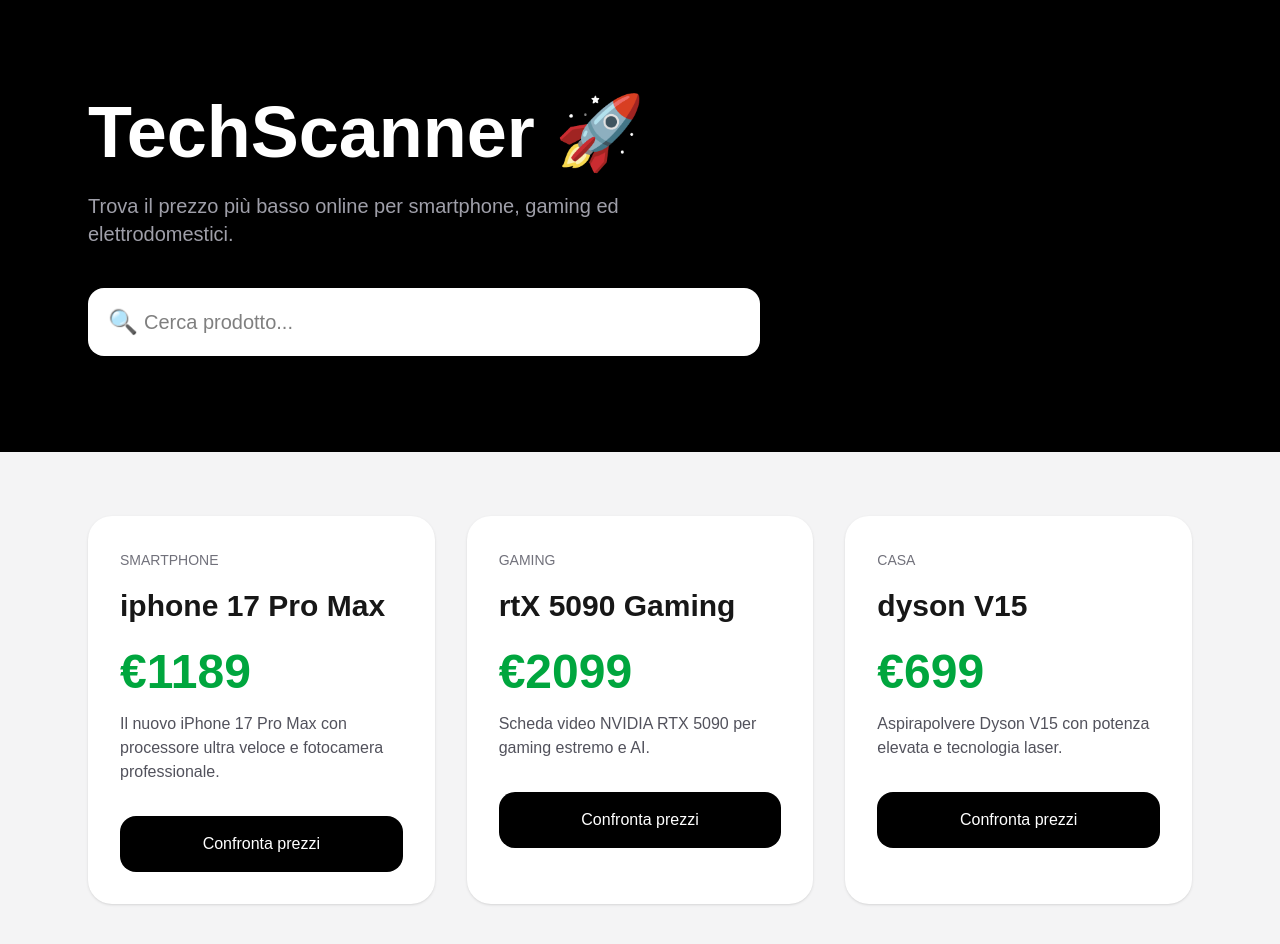
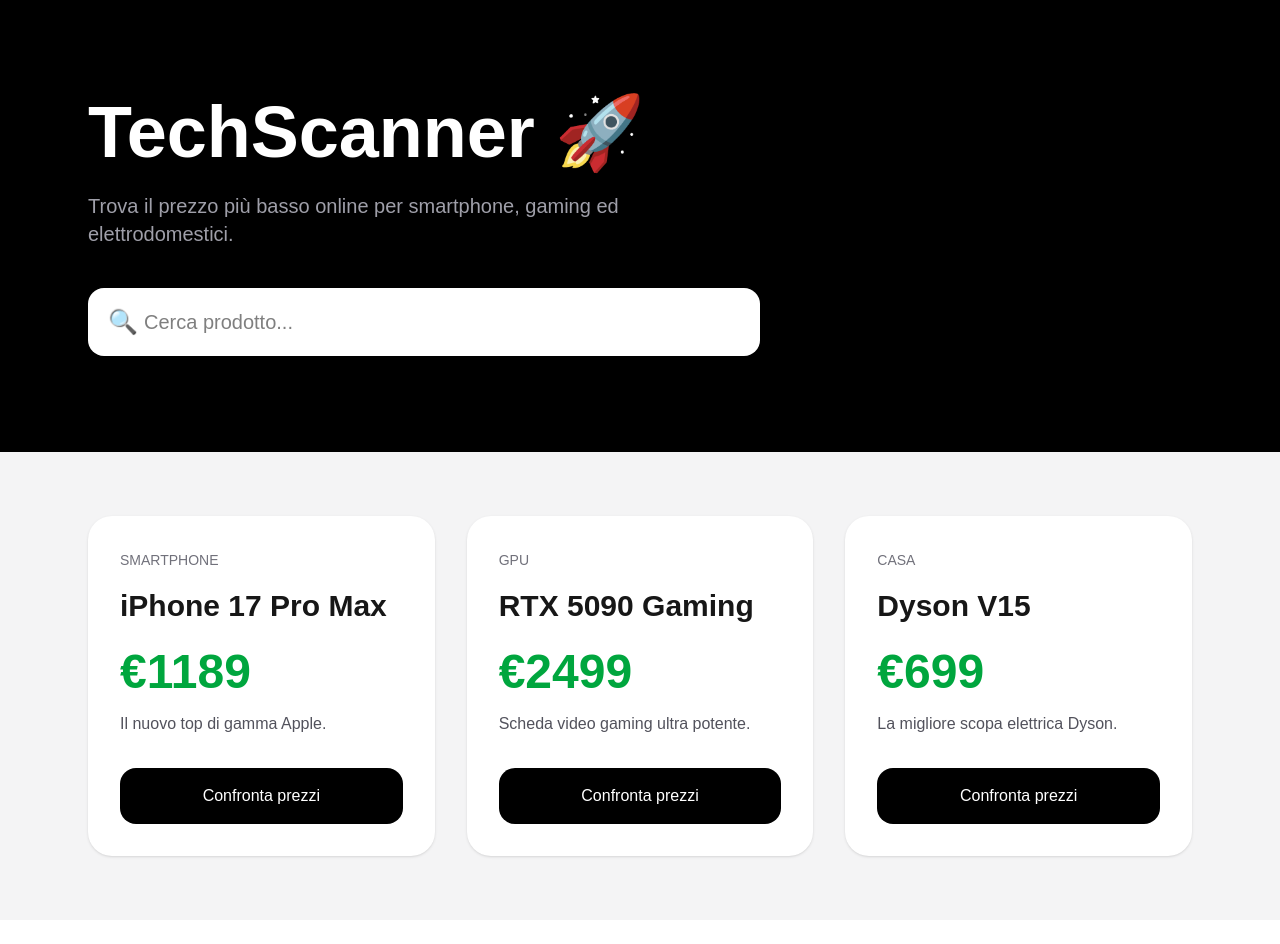
Before and after one commit to fsalerno41-ops/techscanner, a Next.js app: page / in a window 1280 px wide. Shown: the top 944 px of the page. After the commit the page ends 920 px from the top, so only its background shows below. Built offline with nearby package versions, Linux system fonts and the light colour scheme.

Commit message:
fix image paths

```diff
--- a/app/data/products.ts
+++ b/app/data/products.ts
@@ -2,25 +2,16 @@
   {
     id: 1,
     slug: "iphone-17-pro-max",
-    name: "iphone 17 Pro Max",
+    name: "iPhone 17 Pro Max",
+    image: "/images/iphone.jpg",
     price: "1189",
     category: "Smartphone",
-    image: "/images/iphone.jpg",
-
-    description:
-      "Il nuovo iPhone 17 Pro Max con processore ultra veloce e fotocamera professionale.",
-
+    description: "Il nuovo top di gamma Apple.",
     stores: [
       {
         name: "Amazon",
         price: "1189",
-        url: "https://amzn.to/4dVFpZU",
-      },
-
-      {
-        name: "eBay",
-        price: "1199",
-        url: "https://ebay.it",
+        url: "https://amazon.it",
       },
     ],
   },
@@ -28,19 +19,16 @@
   {
     id: 2,
     slug: "rtx-5090-gaming",
-    name: "rtX 5090 Gaming",
-    price: "2099",
-    category: "Gaming",
+    name: "RTX 5090 Gaming",
     image: "/images/rtx.jpg",
-
-    description:
-      "Scheda video NVIDIA RTX 5090 per gaming estremo e AI.",
-
+    price: "2499",
+    category: "GPU",
+    description: "Scheda video gaming ultra potente.",
     stores: [
       {
         name: "Amazon",
-        price: "2099",
-        url: "https://amzn.to/4dVFpZU",
+        price: "2499",
+        url: "https://amazon.it",
       },
     ],
   },
@@ -48,19 +36,16 @@
   {
     id: 3,
     slug: "dyson-v15",
-    name: "dyson V15",
+    name: "Dyson V15",
+    image: "/images/dyson.jpg",
     price: "699",
     category: "Casa",
-    image: "/images/dyson.jpg",
-
-    description:
-      "Aspirapolvere Dyson V15 con potenza elevata e tecnologia laser.",
-
+    description: "La migliore scopa elettrica Dyson.",
     stores: [
       {
         name: "Amazon",
         price: "699",
-        url: "https://amzn.to/4dVFpZU",
+        url: "https://amazon.it",
       },
     ],
   },
```
